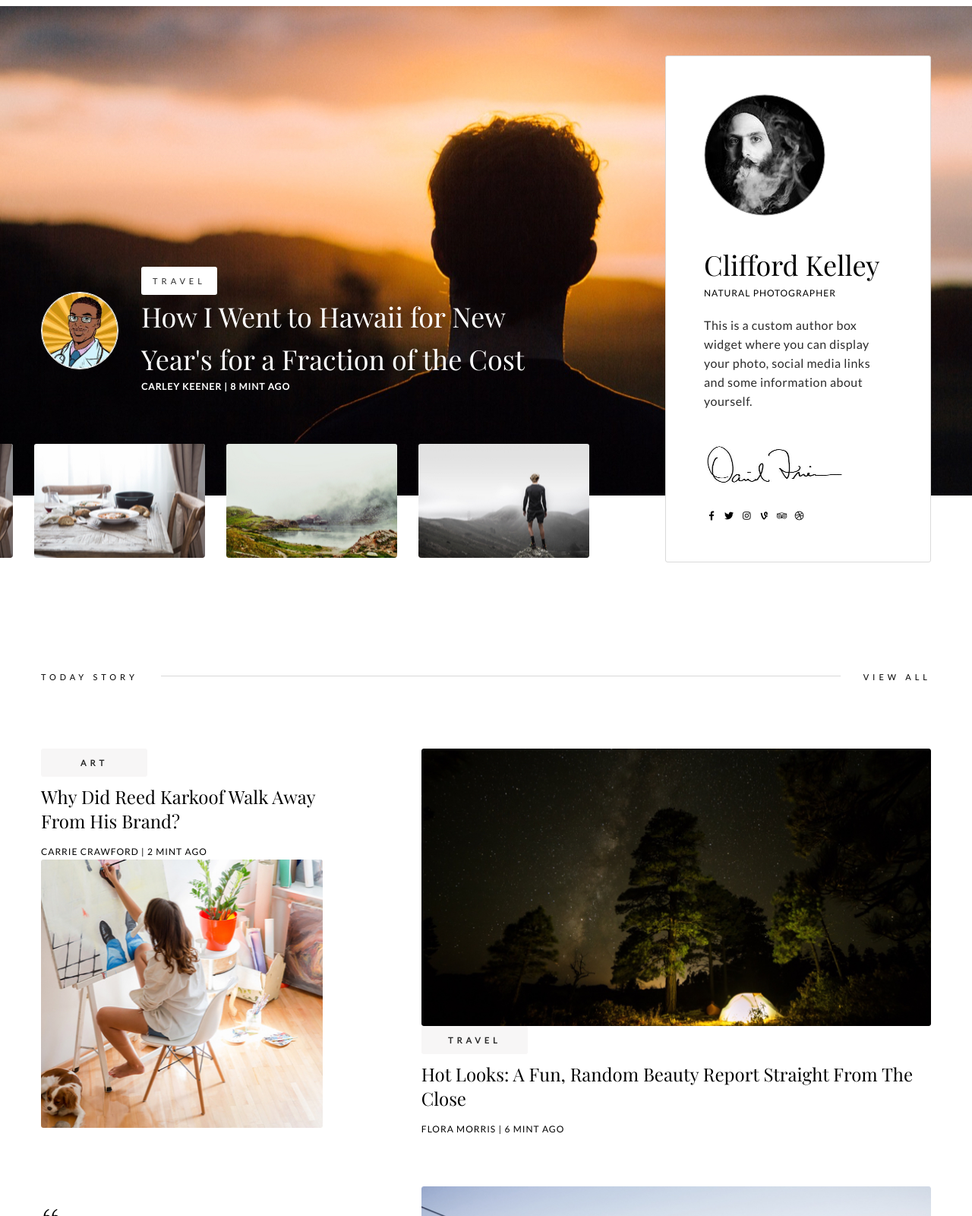
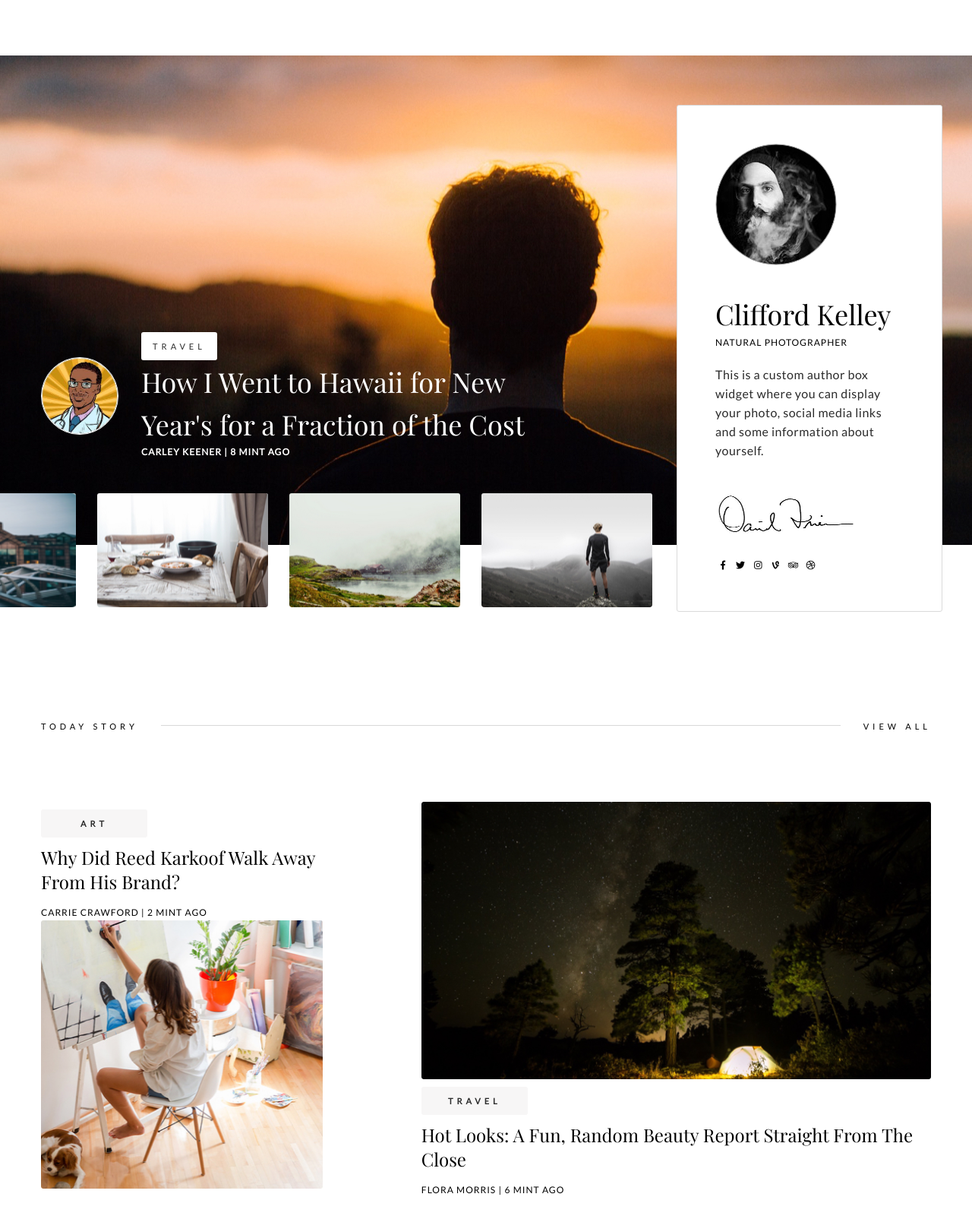
Before and after one commit to trojano31/blog, a website: page index.html in a window 1280 px wide. Shown: the part 220-1820 px from the top of the page at 76% size. Drawn offline with nearby package versions, Linux system fonts and the light colour scheme.

Commit message:
i have no idea right now :(

```diff
--- a/index.html
+++ b/index.html
@@ -25,8 +25,8 @@
 
 <div class="welcome">
     <div class="container">
-        <div class="wrapper-horizontal wrapper-horizontal-space-between">
-            <div class="wrapper-vertical">
+        <div class="row">
+            <div class="wrapper-vertical col-8">
                 <div class="highlighted">
                     <img class="avatar" src="img/avatar-1.jpg">
                     <div class="details">
@@ -37,15 +37,14 @@
                     </div>
                 </div>
                 <div class="slider">
-                    <img src="img/slider-2.jpg" class="slider-item">
+                    <img src="img/slider-1.jpg" class="slider-item">
                     <img src="img/slider-2.jpg" class="slider-item">
                     <img src="img/slider-3.jpg" class="slider-item">
                     <img src="img/slider-4.jpg" class="slider-item">
                 </div>
             </div>
 
-
-            <div class="author">
+            <div class="author col-3">
                 <img class="author-img " src="img/author.jpg">
                 <h1 class="author-name">Clifford Kelley</h1>
                 <h3 class="author-job">Natural Photographer</h3>
@@ -76,19 +75,19 @@
 
     <main class="articles">
         <div class="row">
-            <div class="art-details art-details-square col-4">
+            <article class="art-details art-details-square col-4">
                 <div class="art-details-tag">Art</div>
                 <a class="art-details-title" href="#">Why did reed karkoof walk away from his brand?</a>
                 <div class="art-details-author-and-date">Carrie Crawford | 2 Mint Ago</div>
                 <img class=art-details-image src="img/art-1.jpg" alt="">
-            </div>
-            <div class="art-details art-details-horizontal col-7">
+            </article>
+            <article class="art-details art-details-horizontal col-7">
                 <img class=art-details-image src="img/art-2.jpg" alt="">
                 <div class="art-details-tag">Travel</div>
                 <a class="art-details-title" href="#">Hot looks: A fun, random beauty report straight from the
                     close</a>
                 <div class="art-details-author-and-date">Flora Morris | 6 Mint Ago</div>
-            </div>
+            </article>
         </div>
 
         <div class="quote-box row">
@@ -97,19 +96,19 @@
         </div>
 
         <div class="row">
-            <div class="art-details art-details-horizontal col-7">
+            <article class="art-details art-details-horizontal col-7">
                 <img class=art-details-image src="img/art-4.jpg" alt="">
                 <div class="art-details-tag">Fashion</div>
                 <a class="art-details-title" href="#">How Bette Davis Became an Icon By Refusing to Conform at Every
                     Turn</a>
                 <div class="art-details-author-and-date">Arthur Hubbard | 56 mint ago</div>
-            </div>
-            <div class="art-details art-details-square col-4">
+            </article>
+            <article class="art-details art-details-square col-4">
                 <div class="art-details-tag">Life Style</div>
                 <a class="art-details-title" href="#">Sir Patrick Stewart Answers the Proust Questionnaire?</a>
                 <div class="art-details-author-and-date">Carley Keener | 8 mint ago</div>
                 <img class=art-details-image src="img/art-5.jpg" alt="">
-            </div>
+            </article>
         </div>
 
         <div class="break">
@@ -118,24 +117,24 @@
         </div>
 
         <div class="row">
-            <div class="art-details art-details-horizontal-small col-4">
+            <article class="art-details art-details-horizontal-small col-4">
                 <div class="art-details-tag">Fashion</div>
                 <a class="art-details-title" href="#">Why Did Reed Krakoff Walk Away from His Brand?</a>
                 <div class="art-details-author-and-date">Lewis Bennett | 2 day ago</div>
                 <img class=art-details-image src="img/art-6.jpg" alt="">
-            </div>
-            <div class="art-details art-details-horizontal-small col-4">
+            </article>
+            <article class="art-details art-details-horizontal-small col-4">
                 <img class=art-details-image src="img/art-6.jpg" alt="">
                 <div class="art-details-tag">Food</div>
                 <a class="art-details-title" href="#">Why Did Reed Krakoff Walk Away from His Brand?</a>
                 <div class="art-details-author-and-date">Amelia Reynolds | 3 day ago</div>
-            </div>
-            <div class="art-details art-details-horizontal-small col-4">
+            </article>
+            <article class="art-details art-details-horizontal-small col-4">
                 <div class="art-details-tag">Life Style</div>
                 <a class="art-details-title" href="#">Why Did Reed Krakoff Walk Away from His Brand?</a>
                 <div class="art-details-author-and-date">Carley Keener | 5 day ago</div>
                 <img class=art-details-image src="img/art-7.jpg" alt="">
-            </div>
+            </article>
         </div>
 
         <div class="arrows">
--- a/scss/_articles.scss
+++ b/scss/_articles.scss
@@ -1,12 +1,11 @@
 .art-details {
 	display: flex;
 	flex-direction: column;
-	margin-bottom: 65px;
 
 	&-tag {
 		max-width: 140px;
 		height: 37px;
-		margin-bottom: 10px;
+		margin: 10px 0;
 		padding: 10px 4px;
 		color: $color-text;
 		border-radius: 3px;
--- a/scss/_break.scss
+++ b/scss/_break.scss
@@ -1,10 +1,10 @@
 .break {
-	margin: 230px 0 90px 0;
 	display: flex;
 	flex-direction: row;
 	justify-content: space-between;
 	height: 13px;
 	position: relative;
+	margin: 155px 0 95px 0;
 
 	&-title {
 		color: inherit;
@@ -18,7 +18,6 @@
 		background-color: $color-white;
 		z-index: 1;
 		padding-right: 30px;
-
 
 		&-right {
 			padding-right: 0;
--- a/scss/_grid.scss
+++ b/scss/_grid.scss
@@ -8,8 +8,7 @@
 	display: flex;
 	flex-wrap: wrap;
 	justify-content: space-between;
-	margin-left: -15px;
-	margin-right: -15px;
+	margin: 65px -15px;
 }
 
 @for $i from 1 through 12 {
--- a/scss/_welcome.scss
+++ b/scss/_welcome.scss
@@ -3,6 +3,7 @@
 	background: url("../img/highlighted.jpg") no-repeat center;
 	background-size: cover;
 	//position: relative;
+	margin-bottom: 230px;
 }
 
 .highlighted {
@@ -14,6 +15,8 @@
 	display: flex;
 	flex-direction: row;
 	align-items: center;
+	position: relative;
+	margin-bottom: 200px;
 }
 
 .avatar {
@@ -61,7 +64,8 @@
 }
 
 .slider {
-	margin: 65px 0 0 -262.5px;
+	position: absolute;
+	left: -125px;
 
 	&-item{
 		width: 225px;
```
Also changed, not shown: css/main.css.
